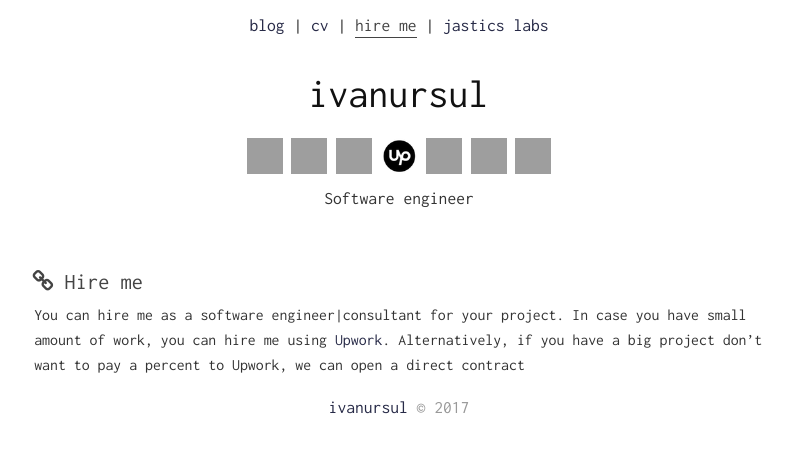
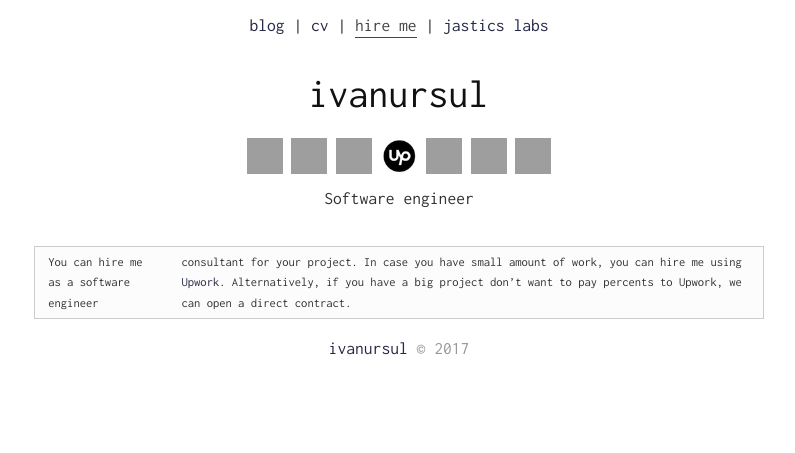
Before and after one commit to ivanursul/ivanursul, a Jekyll site: the page built from hire_me.md, in a window 1280 px wide, cut to the strip 0-453 px from the top of the page. Shown: the whole strip, without its empty margins (241-1036 px from the left). Built offline with Jekyll 4.4.1, drawn with Linux system fonts in a browser that asks for light colours; our own code applies the rules of GitHub Pages for plain Markdown files; grey boxes are pictures that could not be loaded.

Commit message:
Working with Upwork page

```diff
--- a/hire_me.md
+++ b/hire_me.md
@@ -3,5 +3,4 @@
 date: 2018-10-05 12:00:00
 ---
 
-### <a href="#stack" name="stack"><i class="fa fa-link anchor" aria-hidden="true"></i></a> Hire me
-You can hire me as a software engineer|consultant for your project. In case you have small amount of work, you can hire me using [Upwork](https://www.upwork.com/freelancers/~01773bdc595f0cec47). Alternatively, if you have a big project don't want to pay a percent to Upwork, we can open a direct contract
+You can hire me as a software engineer|consultant for your project. In case you have small amount of work, you can hire me using [Upwork](https://www.upwork.com/freelancers/~01773bdc595f0cec47). Alternatively, if you have a big project don't want to pay percents to Upwork, we can open a direct contract.
```
